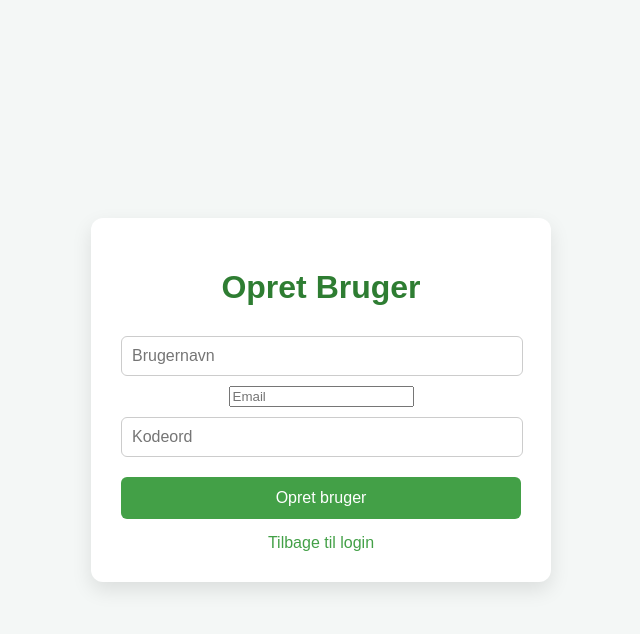
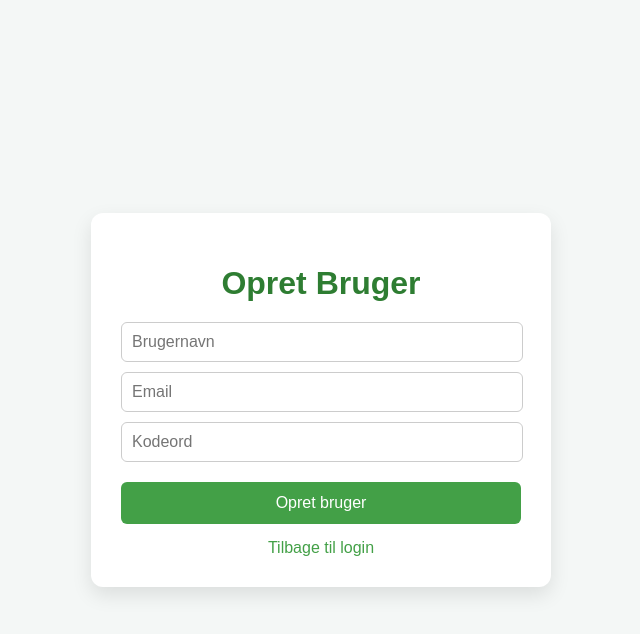
Before and after one commit to hojgfd/Eksamensprojekt_DDU_Server, a Flask app: page /register in a window 1280 px wide. Shown: the top 634 px of the page, without its empty margins (319-959 px from the left). Run offline with Flask 3, Linux system fonts and the light colour scheme.

Commit message:
fikset størrelsen af de boks på register

```diff
--- a/templates/register.html
+++ b/templates/register.html
@@ -33,13 +33,17 @@
             margin-bottom: 20px;
         }
 
-        input[type="text"], input[type="password"] {
+         /* FIX */
+        input[type="text"],
+        input[type="password"],
+        input[type="email"] {
             width: calc(100% - 20px);
             padding: 10px;
             margin: 10px 0;
             border-radius: 6px;
             border: 1px solid #ccc;
             font-size: 1em;
+            display: block;
         }
 
         button {
@@ -110,7 +114,6 @@
     <div id="notification" class="notification"></div>
 {% endif %}
 
-
         <form method="POST" id="register-form">
             <input type="text" name="username" placeholder="Brugernavn" required>
             <input type="email" name="email" placeholder="Email" required>
```
